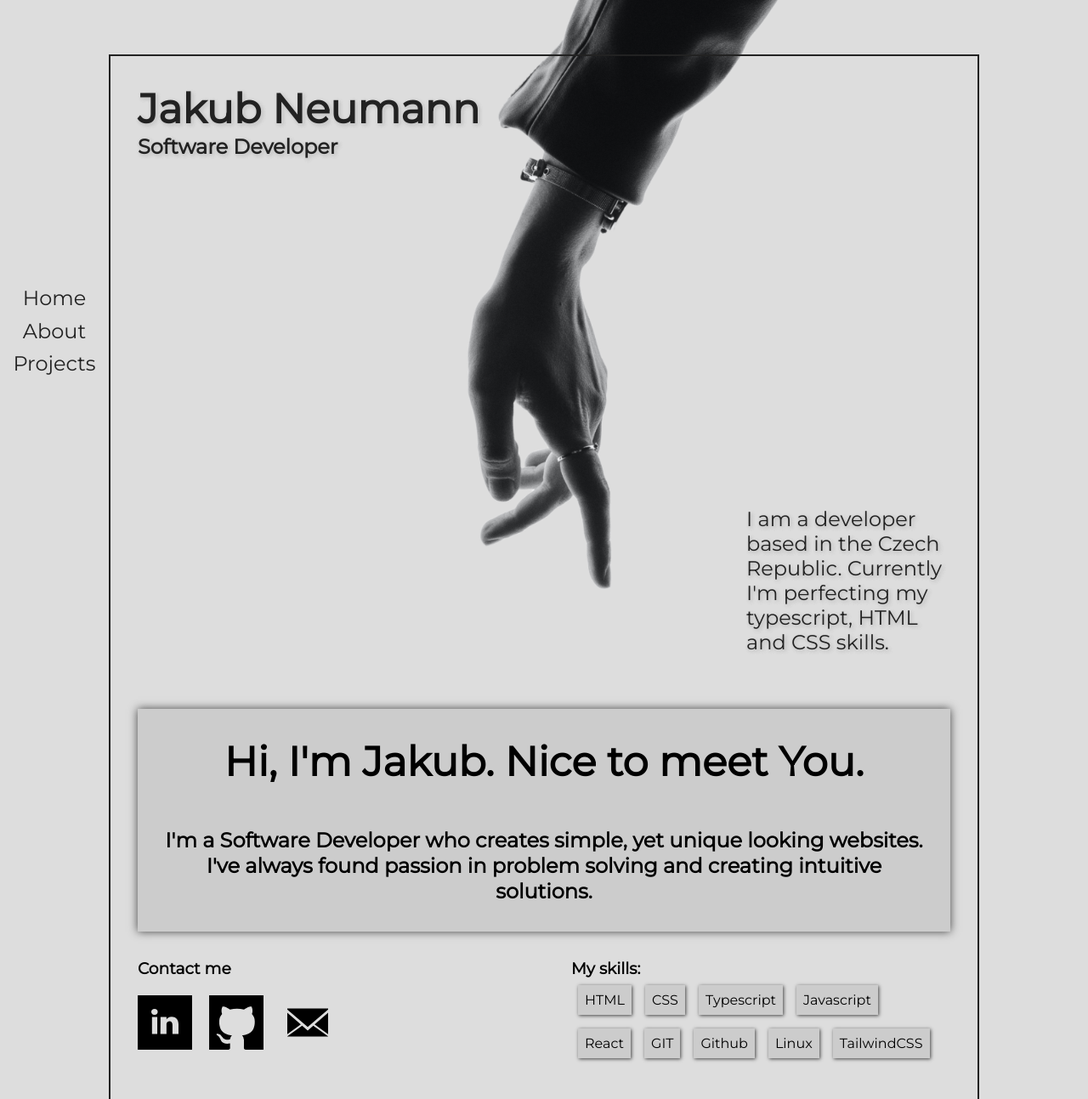
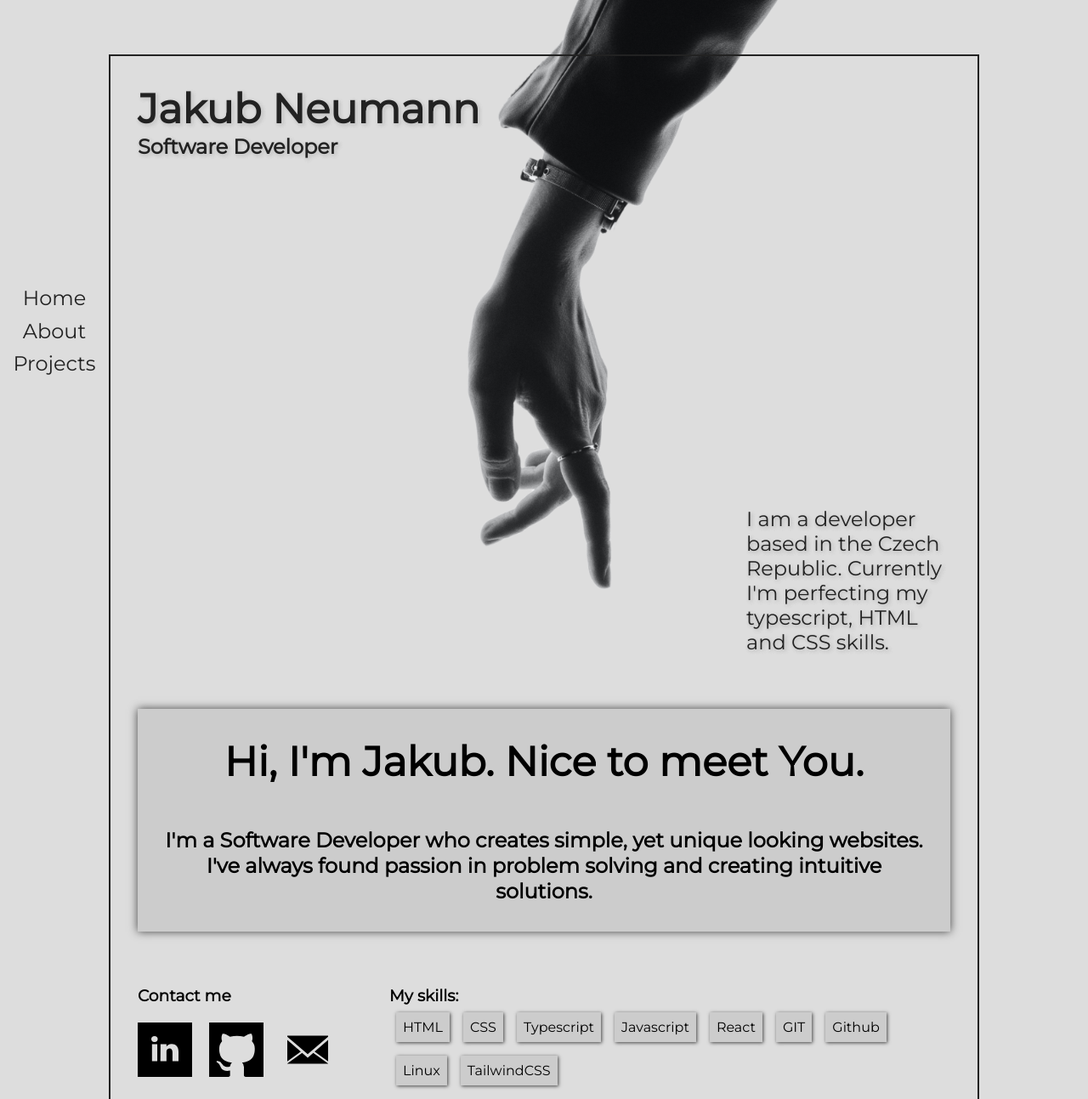
Before and after one commit to neumie/portfolio, a React (Vite) app: page / in a window 1280 px wide. Shown: the top 1293 px of the page at 85% size. Built offline with nearby package versions, Linux system fonts and the light colour scheme.

Commit message:
[maintenance] page layout

```diff
--- a/src/about.module.css
+++ b/src/about.module.css
@@ -5,7 +5,6 @@
     "skills"
     "contact";
   padding: 2em;
-  height: 100vh;
 }
 
 .contact {
@@ -30,12 +29,14 @@
   background-color: var(--light);
 
   padding: 2em;
+  margin-bottom: 2em;
   box-shadow: 0 0 10px var(--dark);
   text-align: center;
 }
 
 .skills {
   grid-area: skills;
+  margin-bottom: 2em;
 }
 
 .skills ul {
@@ -65,8 +66,6 @@
   /* tablet */
 
   .about {
-    grid-template-rows: 1fr 2fr;
-    grid-template-columns: 1fr 1fr;
     grid-template-areas:
       "description description"
       "contact skills";
@@ -74,6 +73,7 @@
 
   .skills {
     padding: 2em 0 2em 2em;
+    margin-bottom: 0;
   }
 
   .contact {
```
